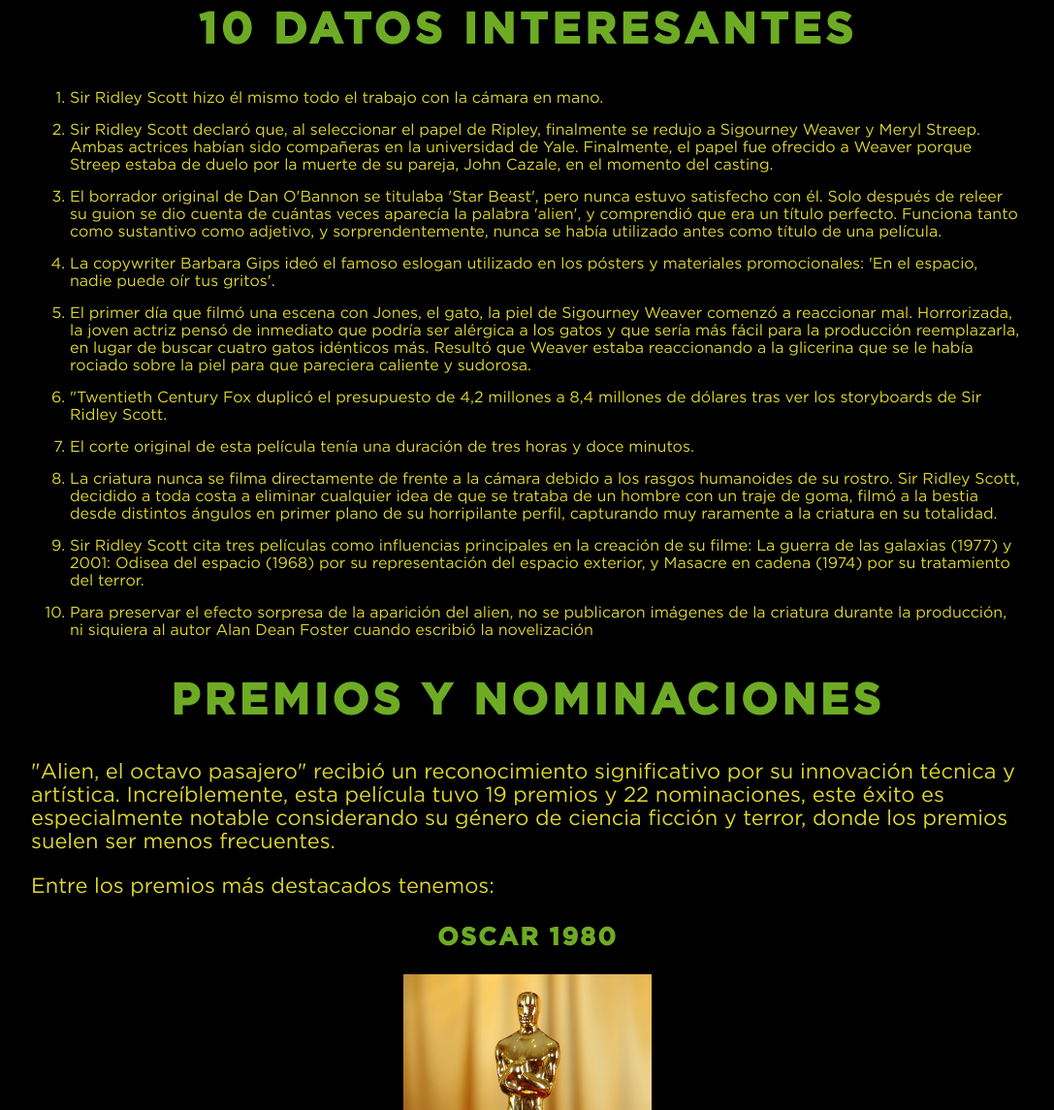
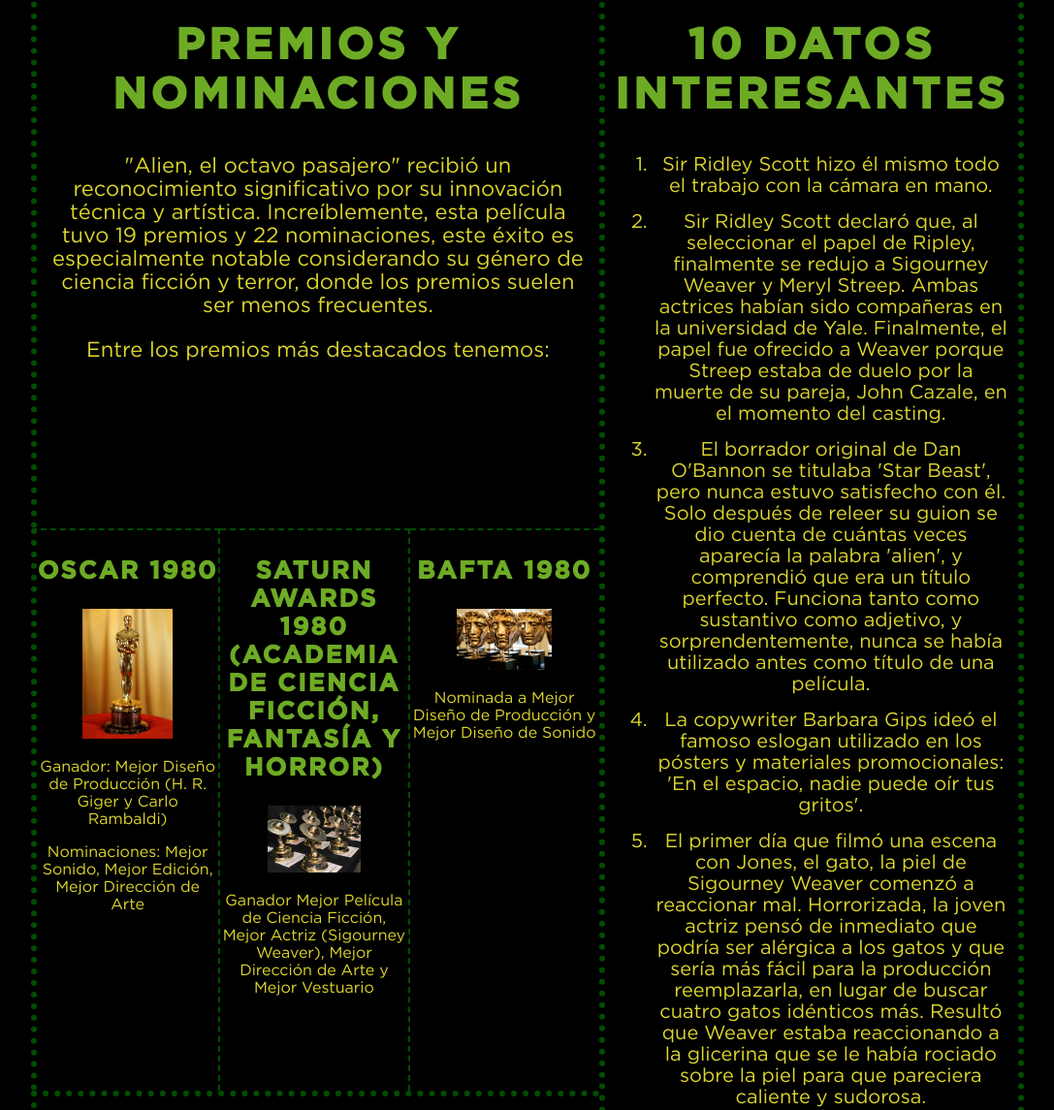
Before and after one commit to Matias-Vallejos/parcialweb, a plain HTML site: page curiosidades.html in a window 1280 px wide. Shown: the part 309-1454 px from the top of the page at 97% size, without its empty margins (96-1183 px from the left). Drawn offline with Linux system fonts and the light colour scheme.

Commit message:
Grid Curiosidades

```diff
--- a/curiosidades.html
+++ b/curiosidades.html
@@ -28,7 +28,7 @@
       <h1>Curiosidades y Premios</h1>
     </header>
     <main>
-      <article>
+      <article id="datos">
         <h2>10 Datos interesantes</h2>
         <ol>
           <li>
@@ -94,7 +94,7 @@
           </li>
         </ol>
       </article>
-      <article class="premios">
+      <div class="premios" id="premios">
         <h2>Premios y nominaciones</h2>
         <p class="subpremios">
           "Alien, el octavo pasajero" recibió un reconocimiento significativo
@@ -104,7 +104,8 @@
           suelen ser menos frecuentes.
         </p>
         <p class="subpremios">Entre los premios más destacados tenemos:</p>
-        <section class="barraabajo">
+      </div>
+        <section class="barraabajo" id="oscar">
           <h3>Oscar 1980</h3>
           <img src="./imagenes/curiosidades/oscar.avif" alt="Premio Oscar" />
           <p>
@@ -114,7 +115,7 @@
             Nominaciones: Mejor Sonido, Mejor Edición, Mejor Dirección de Arte
           </p>
         </section>
-        <section class="barraabajo">
+        <section class="barraabajo" id="saturn">
           <h3>
             Saturn Awards 1980 (Academia de Ciencia Ficción, Fantasía y Horror)
           </h3>
@@ -124,13 +125,12 @@
             Weaver), Mejor Dirección de Arte y Mejor Vestuario
           </p>
         </section>
-        <section class="barraabajo">
+        <section class="barraabajo" id="bafta">
           <h3>BAFTA 1980</h3>
           <img src="./imagenes/curiosidades/bafta.webp" alt="Premios BAFTA" />
           <p>Nominada a Mejor Diseño de Producción y Mejor Diseño de Sonido</p>
         </section>
-      </article>
-      <article>
+      <article id="impacto">
         <h2>Impacto cultural</h2>
         <p class="impactotexto">
           El impacto sociocultural de Alien es muy notable, sobre todo
--- a/estilos/contacto.css
+++ b/estilos/contacto.css
@@ -9,7 +9,8 @@
   padding: 12px;
 }
 fieldset{
-    border: black 1px solid;
+    border: black 0.5px dashed;
+    margin-bottom: 10px;
 }
 label{
     width: 50%;
--- a/estilos/curiosidades.css
+++ b/estilos/curiosidades.css
@@ -1,8 +1,10 @@
 main{
     color:#ded72d;
+    text-align: center;
 }
 li{
     margin-top:15px;
+    font-size:1.25rem;
 }
 h2, h3{
     font-size: 2.8rem;
@@ -13,18 +15,14 @@
     font-size: 1.6rem;
 }
 .premios, h2{
-    text-align: center;
+
 }
 .subpremios {
     font-size: 1.37rem;
-    text-align: left;
 }
 
-article img {
-    width: 25%;
-}
-.barraabajo {
-    border-bottom: dotted 6px rgb(1, 77, 1);
+main img {
+    width: 50%;
 }
 .impactotexto{
     font-size: 1.56rem;
@@ -38,3 +36,45 @@
     font-size: 1.38rem;
     font-weight: 600;
 }
+main article, #premios {
+    padding:10px;
+    border:dotted 6px rgb(1, 77, 1);
+}
+main{
+    display:grid;
+    grid-template-columns:2fr 2fr 2fr 3fr;
+    grid-template-rows: 0.7fr 0.7fr 1fr;
+    grid-template-areas:
+    "premios premios premios datos"
+    "oscar saturn bafta datos"
+    "impacto impacto impacto datos"
+     ;
+}
+
+#datos{
+    grid-area: datos;
+}
+#premios{
+    grid-area: premios;
+    border-bottom: 0;
+    border-right: 0;
+}
+#oscar, #saturn, #bafta {
+    border-right:dashed 2px rgb(1, 77, 1);
+    border-top:dashed 2px rgb(1, 77, 1);
+}
+#oscar{
+    grid-area: oscar;
+    border-left: dotted 6px rgb(1, 77, 1);
+}
+#saturn{
+    grid-area: saturn;
+}
+#bafta{
+    grid-area: bafta;
+    border-right:0;
+}
+#impacto{
+    grid-area: impacto;
+    border-right:0;
+}
--- a/estilos/produccion.css
+++ b/estilos/produccion.css
@@ -20,4 +20,5 @@
 .rodaje img{
     height: 400px;
     margin-right: 19px;
+    margin-bottom: 10px;
 }
```
Also changed, not shown: contacto.html (+3 -3 lines).
